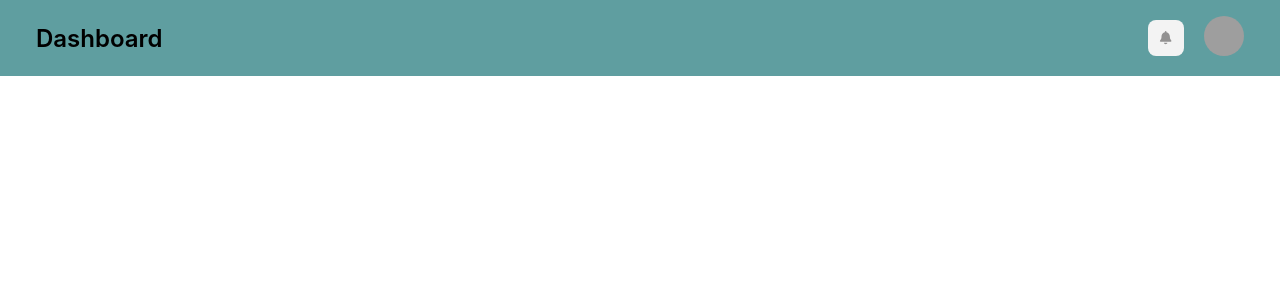
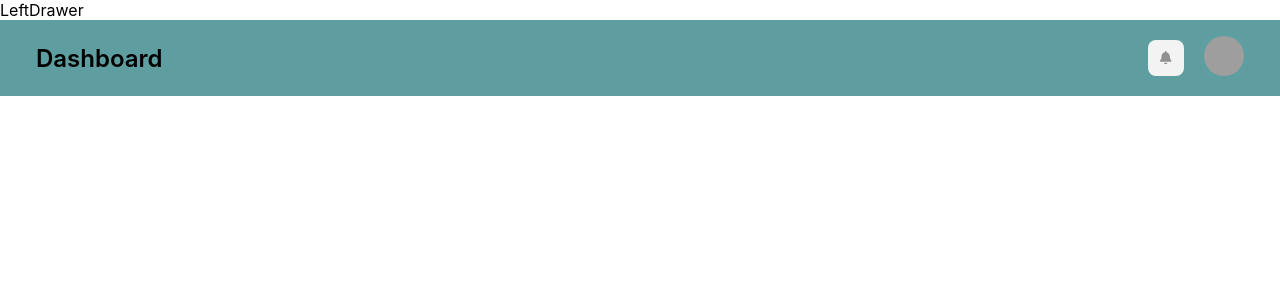
Before and after one commit to itsakhlaqahmed/ubts-dashboard, a React (Create React App) app: page / in a window 1280 px wide. Shown: the top 300 px of the page. Built offline with nearby package versions, Linux system fonts and the light colour scheme; grey boxes are pictures that could not be loaded.

Commit message:
add leftdrawer

```diff
--- a/src/App.js
+++ b/src/App.js
@@ -1,7 +1,14 @@
 import Navbar from "./navbar/Navbar";
+import LeftDrawer from "./left-drawer/LeftDrawer";
+import React, { Fr } from "react";
 
 function App() {
-  return <Navbar />;
+  return (
+    <>
+      <LeftDrawer />
+      <Navbar />
+    </>
+  );
 }
 
 export default App;
--- /dev/null
+++ b/src/left-drawer/LeftDrawer.jsx
@@ -0,0 +1,9 @@
+import React from 'react'
+
+const LeftDrawer = () => {
+  return (
+    <div>LeftDrawer</div>
+  )
+}
+
+export default LeftDrawer
```
Also changed, not shown: src/container/MainContainer.jsx (added, +9 -0 lines), src/left-drawer/left-drawer.css (added).
